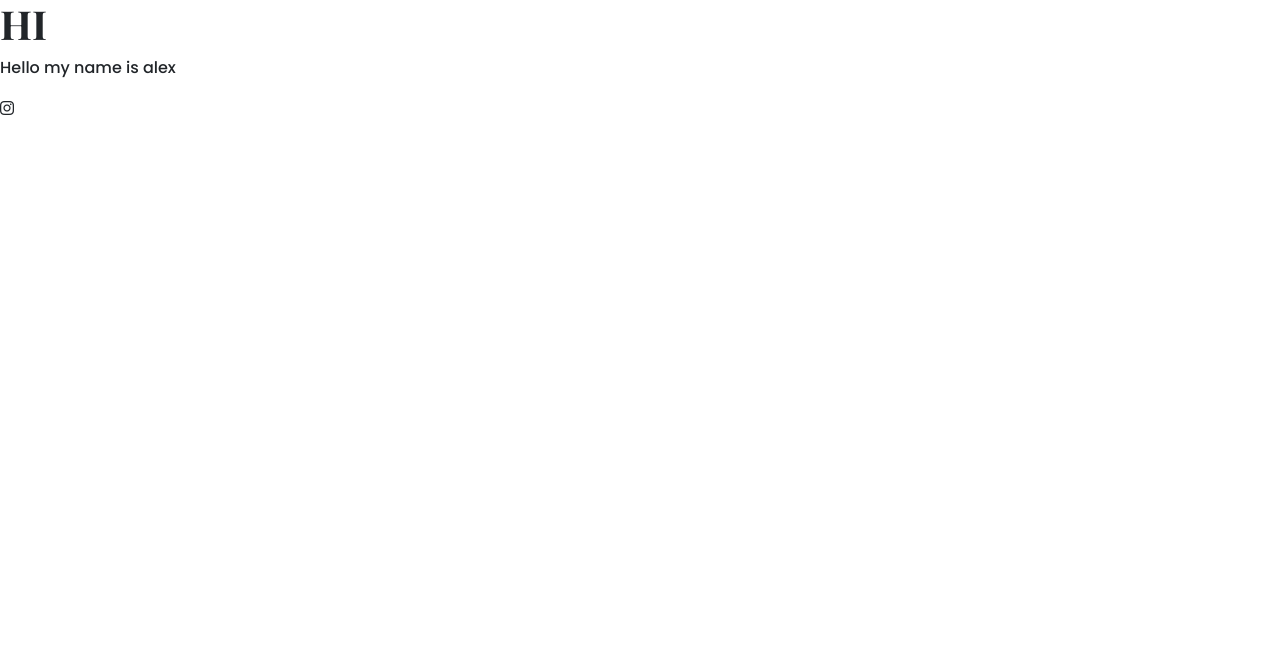
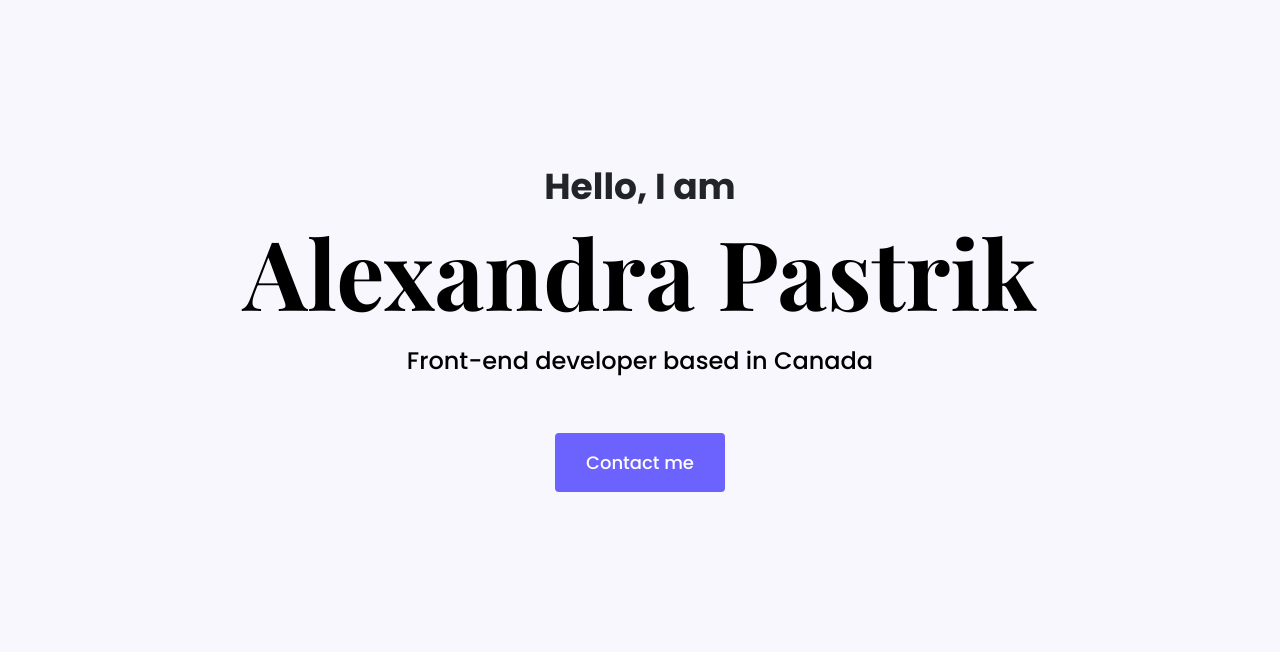
Before and after one commit to alexpastrik/portfolio-project, a plain HTML site: page index.html in a window 1280 px wide. Drawn offline with nearby package versions, Linux system fonts and the light colour scheme.

Commit message:
css additions

```diff
--- a/Styles/portfolio.css
+++ b/Styles/portfolio.css
@@ -1,9 +1,58 @@
-h1 {
-  font-family: "Playfair Display", serif;
+:root {
+  --branding-color: #6c63ff;
+  --secondary-color: #f9f7fe;
+  --heading-font-family: "Playfair Display", serif;
+  --default-font-family: "Poppins", serif;
+}
+
+body {
+  font-family: var(--default-font-family);
+}
+
+h1,
+h2,
+h3,
+h4,
+h5,
+h6 {
+  color: black;
+  font-family: var(--heading-font-family);
   font-weight: bold;
 }
 
+h1 {
+  font-size: 96px;
+}
+
 p {
-  font-family: "Poppins", sans-serif;
+  font-family: var(--default-font-family);
   font-style: normal;
 }
+
+.hero {
+  background: var(--secondary-color);
+  text-align: center;
+  padding: 160px 0;
+}
+
+.hero p {
+  font-size: 36px;
+  font-weight: bold;
+  margin: 0;
+}
+
+.hero h2 {
+  font-family: var(--default-font-family);
+  font-weight: normal;
+  font-size: 24px;
+  line-height: 2;
+}
+
+.btn-branding {
+  background: var(--branding-color);
+  border-radius: 4px;
+  color: white;
+  font-size: 18px;
+  line-height: 27px;
+  padding: 15px 30px;
+}
--- a/index.html
+++ b/index.html
@@ -29,8 +29,13 @@
     <title>Document</title>
   </head>
   <body>
-    <h1>HI</h1>
-    <p>Hello my name is alex</p>
-    <i class="fa-brands fa-instagram"></i>
+    <div class="hero">
+      <p>Hello, I am</p>
+      <h1>Alexandra Pastrik</h1>
+      <h2 class="mb-5">Front-end developer based in Canada</h2>
+      <div>
+        <a href="#" class="btn btn-branding">Contact me</a>
+      </div>
+    </div>
   </body>
 </html>
```
